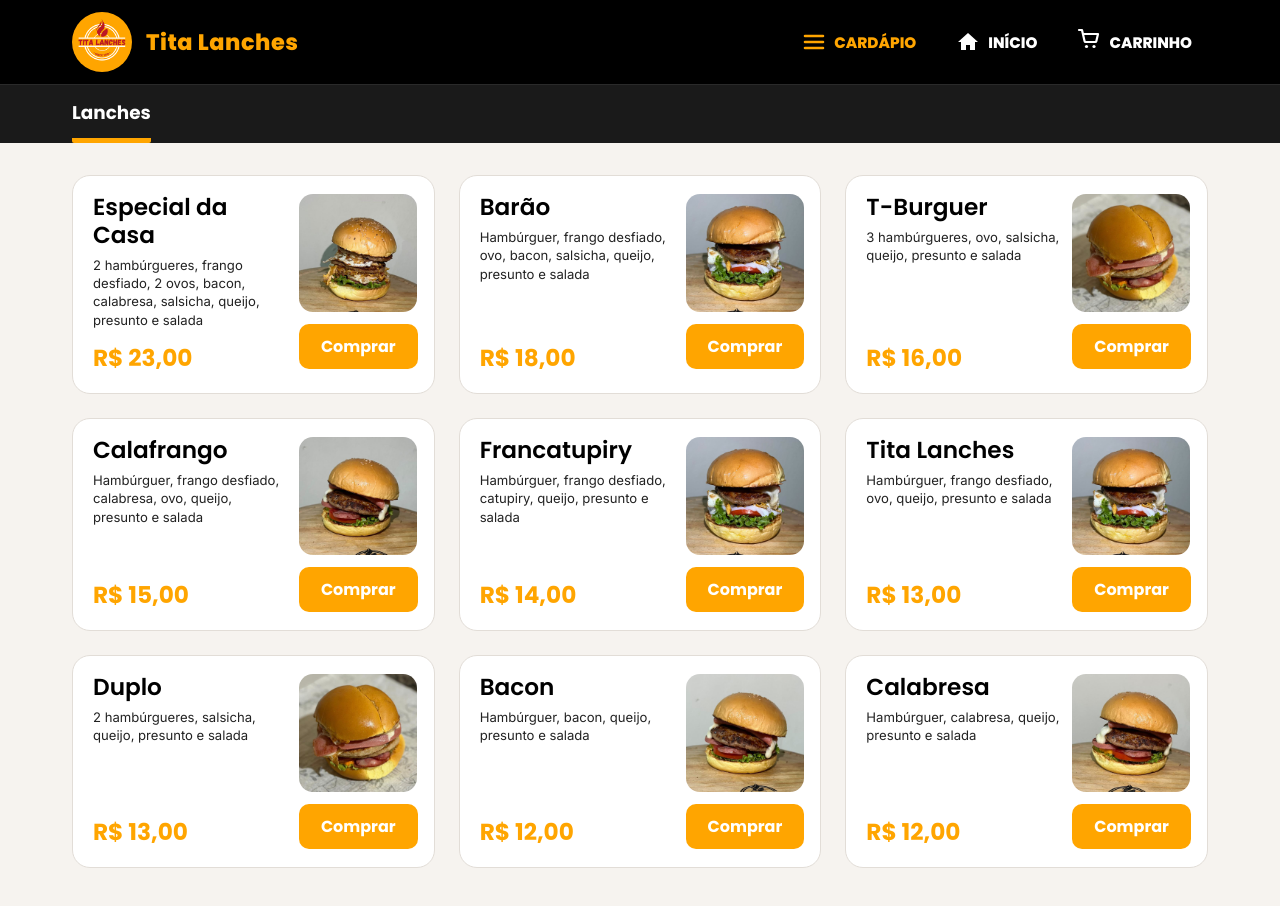
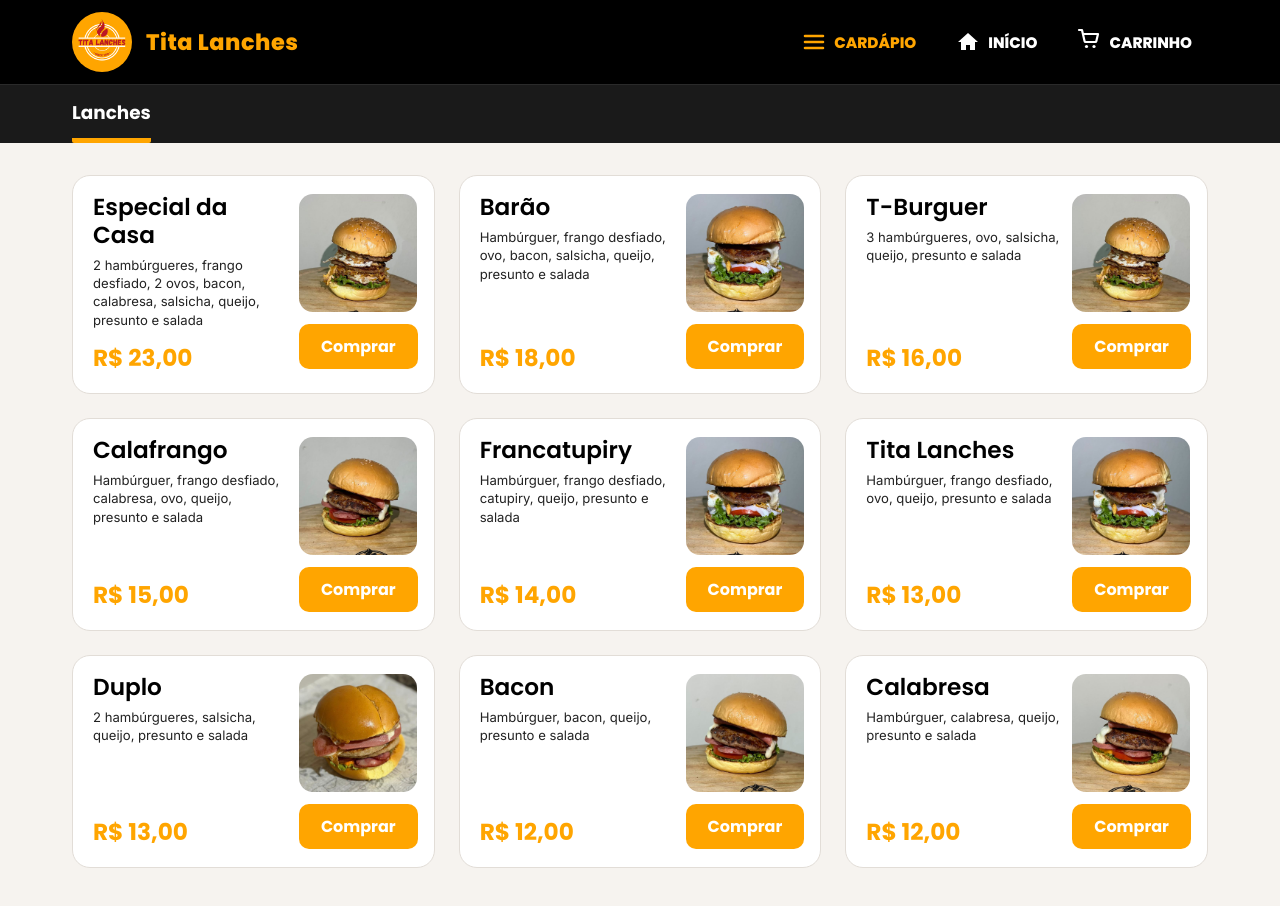
Before and after one commit to pedrohspi/tita-lanches, a React (Vite) app: page /#/cardapio in a window 1280 px wide. Shown: the top 906 px of the page. Built offline with nearby package versions, Linux system fonts and the light colour scheme.

Commit message:
Foto oficial do Duplo

```diff
--- a/src/dados/cardapio.js
+++ b/src/dados/cardapio.js
@@ -1,7 +1,7 @@
 // Cardápio — preços conforme o cardápio impresso.
 // Para adicionar um item, copie um objeto e ajuste os campos.
 // Foto: coloque o arquivo em public/img/lanches/ e indique no item, ex.: imagem: "barao.jpg".
-// Fotos oficiais: Especial da Casa, Tita Lanches e Calabresa. As demais usam a foto mais parecida.
+// Fotos oficiais: Especial da Casa, Tita Lanches, Duplo e Calabresa. As demais usam a foto mais parecida.
 // Sem foto, o item usa a imagem padrão.
 
 export const ADICIONAIS = [
@@ -24,11 +24,11 @@ export const CARDAPIO = [
     itens: [
       { id: "especial-da-casa", nome: "Especial da Casa", preco: 23.0, descricao: "2 hambúrgueres, frango desfiado, 2 ovos, bacon, calabresa, salsicha, queijo, presunto e salada", imagem: "especial-da-casa.jpg" },
       { id: "barao", nome: "Barão", preco: 18.0, descricao: "Hambúrguer, frango desfiado, ovo, bacon, salsicha, queijo, presunto e salada", imagem: "foto-2.jpg" },
-      { id: "t-burguer", nome: "T-Burguer", preco: 16.0, descricao: "3 hambúrgueres, ovo, salsicha, queijo, presunto e salada", imagem: "foto-3.jpg" },
+      { id: "t-burguer", nome: "T-Burguer", preco: 16.0, descricao: "3 hambúrgueres, ovo, salsicha, queijo, presunto e salada", imagem: "especial-da-casa.jpg" },
       { id: "calafrango", nome: "Calafrango", preco: 15.0, descricao: "Hambúrguer, frango desfiado, calabresa, ovo, queijo, presunto e salada", imagem: "foto-1.jpg" },
       { id: "francatupiry", nome: "Francatupiry", preco: 14.0, descricao: "Hambúrguer, frango desfiado, catupiry, queijo, presunto e salada", imagem: "foto-2.jpg" },
       { id: "tita-lanches", nome: "Tita Lanches", preco: 13.0, descricao: "Hambúrguer, frango desfiado, ovo, queijo, presunto e salada", imagem: "tita-lanches.jpg" },
-      { id: "duplo", nome: "Duplo", preco: 13.0, descricao: "2 hambúrgueres, salsicha, queijo, presunto e salada", imagem: "foto-3.jpg" },
+      { id: "duplo", nome: "Duplo", preco: 13.0, descricao: "2 hambúrgueres, salsicha, queijo, presunto e salada", imagem: "duplo.jpg" },
       { id: "bacon", nome: "Bacon", preco: 12.0, descricao: "Hambúrguer, bacon, queijo, presunto e salada", imagem: "foto-7.jpg" },
       { id: "calabresa", nome: "Calabresa", preco: 12.0, descricao: "Hambúrguer, calabresa, queijo, presunto e salada", imagem: "calabresa.jpg" },
     ],
```
Also changed, not shown: public/img/lanches/duplo.jpg (renamed from public/img/lanches/foto-3.jpg).
